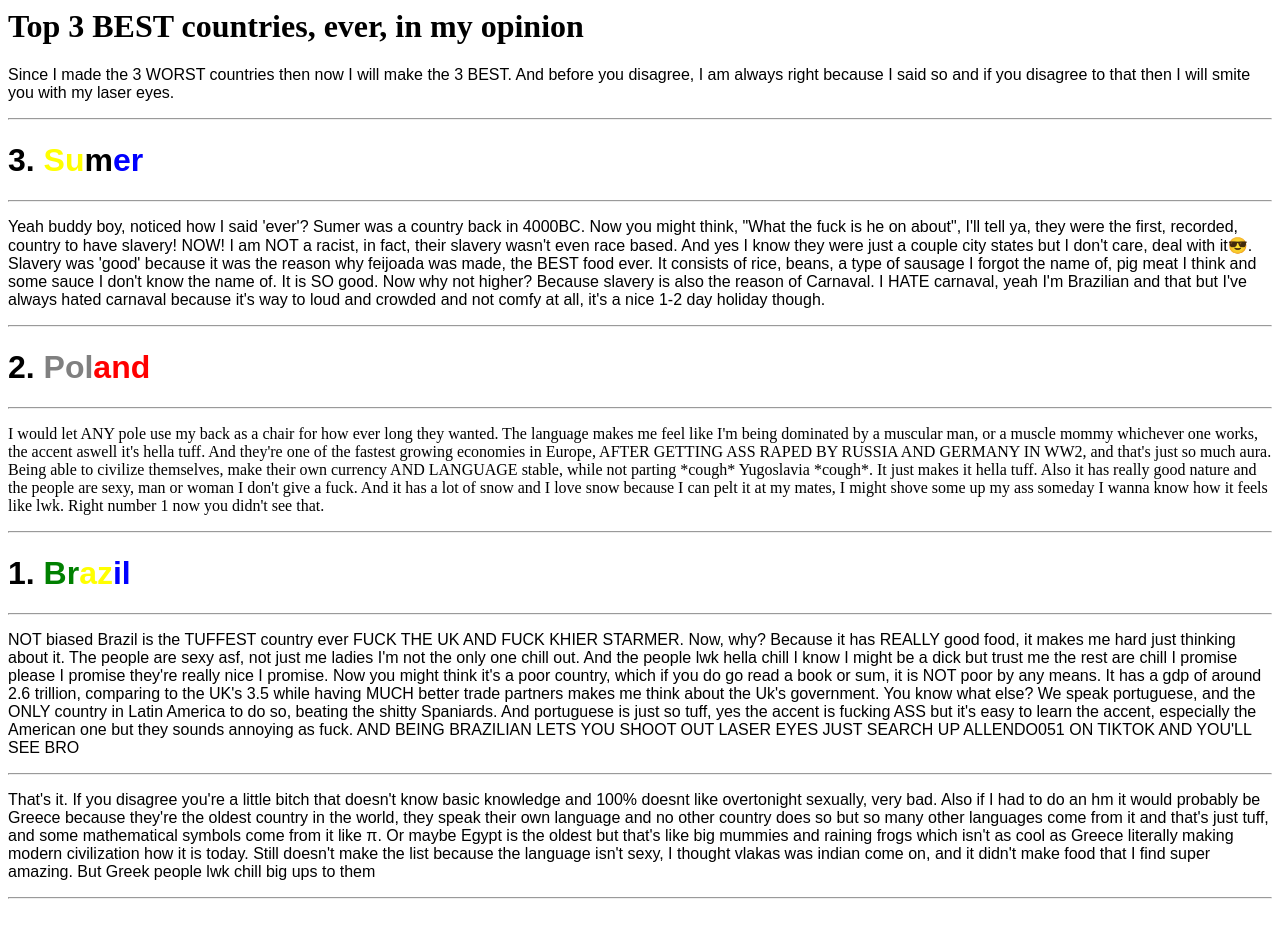
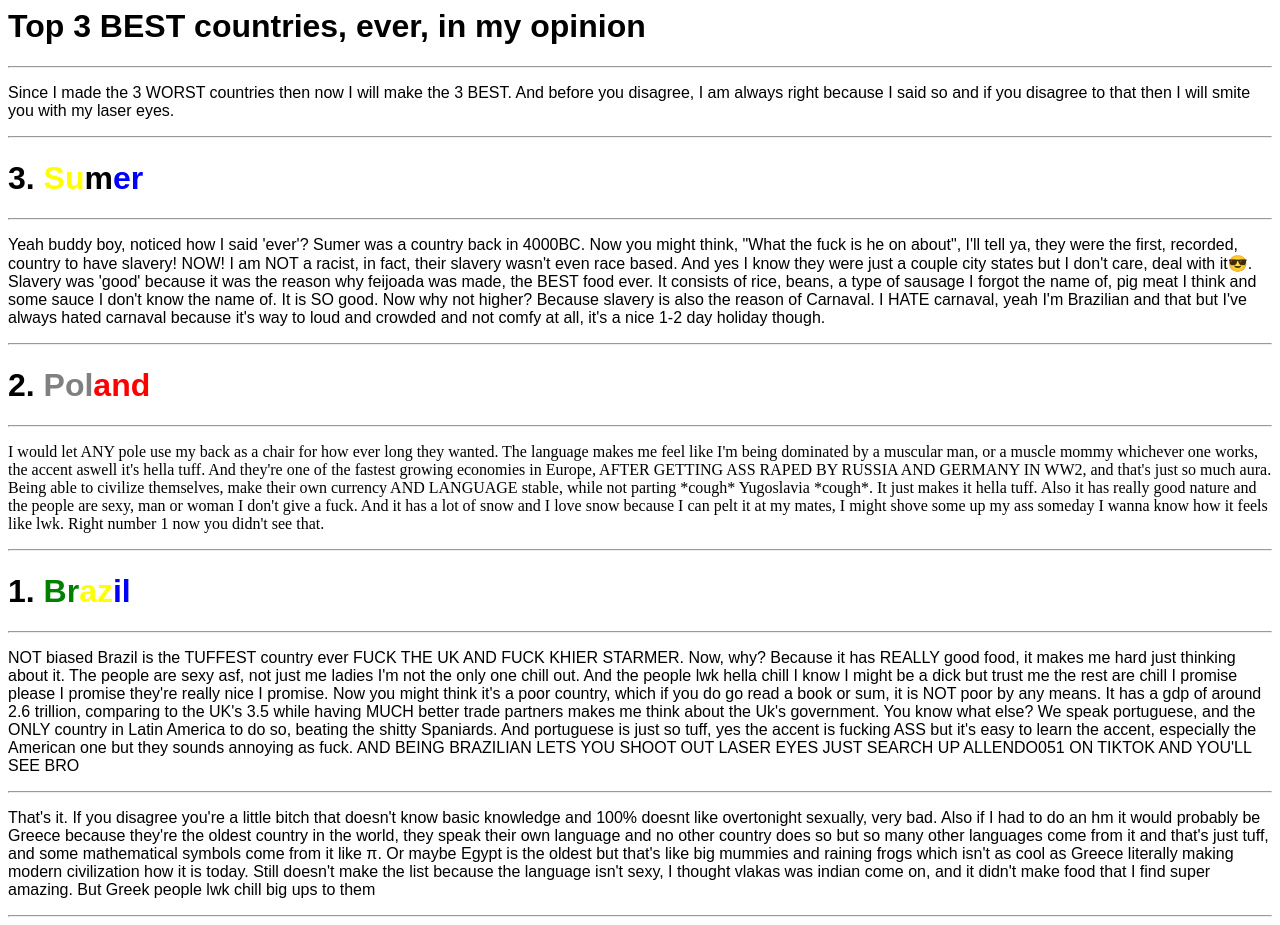
Before and after one commit to kaply123/Top-3-BEST-countries-EVER-in-my-opinion, a plain HTML site: page index.html in a window 1280 px wide. Drawn offline with Linux system fonts and the light colour scheme.

Commit message:
Update index.html

```diff
--- a/index.html
+++ b/index.html
@@ -1,8 +1,9 @@
 <html>
 <body>
 <h1>
-Top 3 BEST countries, ever, in my opinion
+<font face = "arial">Top 3 BEST countries, ever, in my opinion</font>
 </h1>
+<hr>
 <p>
 <font face = "arial"> Since I made the 3 WORST countries then now I will make the 3 BEST. And before you disagree, I am always right because I said so and if you disagree to that then I will smite you with my laser eyes.</font>
 </p>
```
